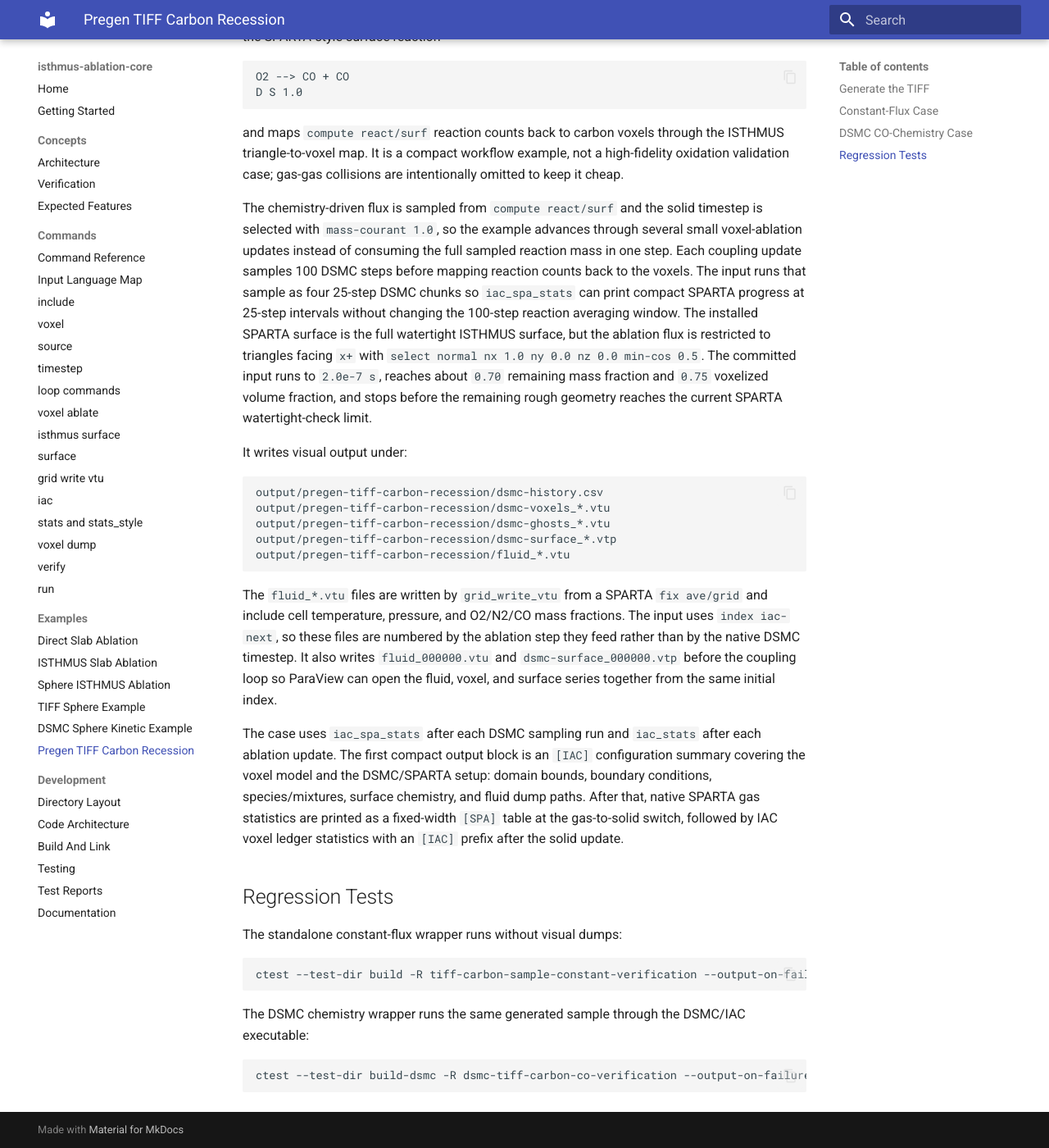
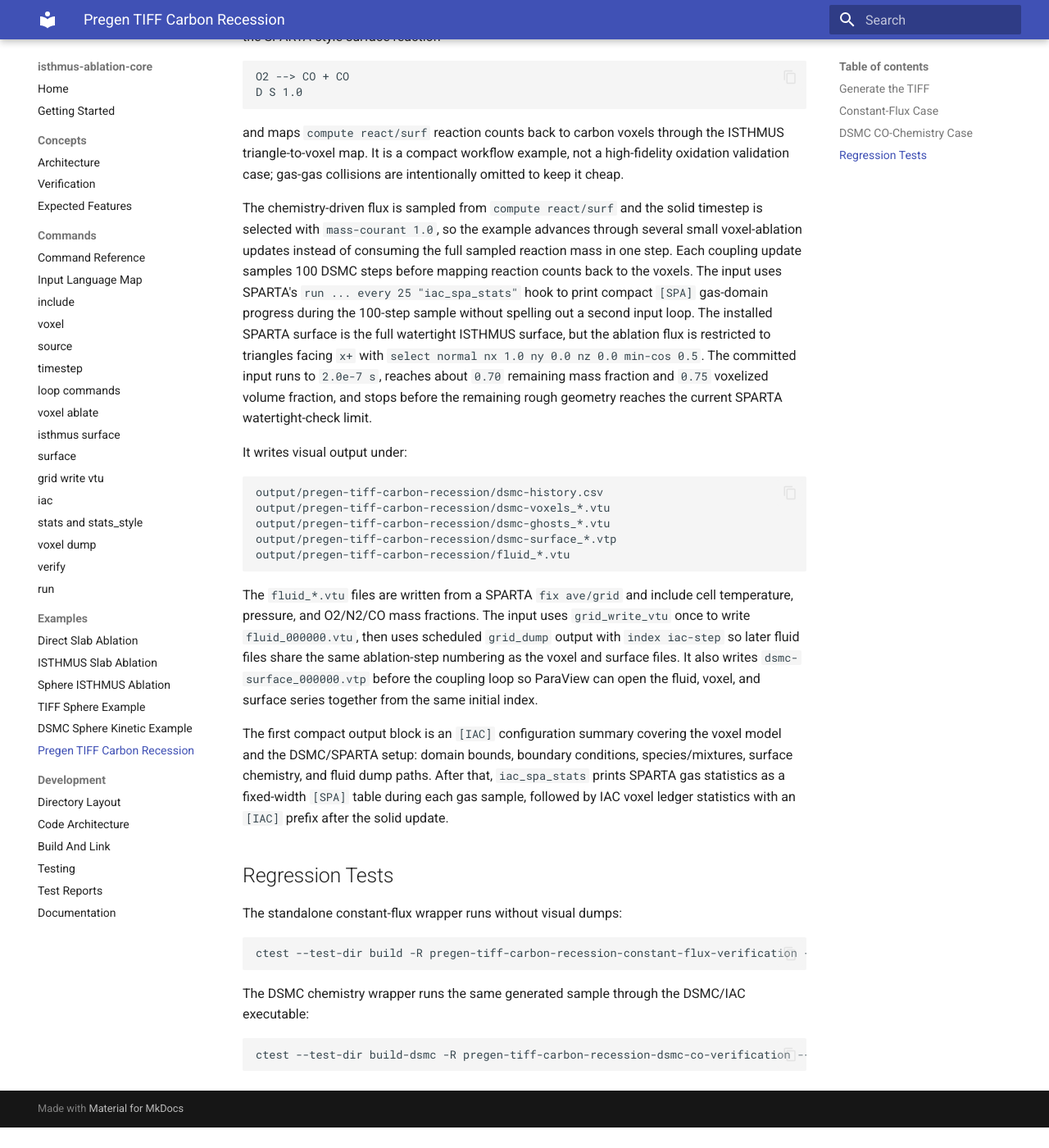
Before and after one commit to ctfl-public/isthmus-ablation-core, an MkDocs documentation site: the page built from docs/examples/pregen-tiff-carbon-recession.md, in a window 1280 px wide and 1400 px high, scrolled down 2044 px. Shown: the whole window at 82% size. Built offline with MkDocs 1.6.1 and Material for MkDocs 9.7.7, drawn with Linux system fonts in a browser that asks for light colours; after the commit the page ends 3419 px from its top, so only the background shows below that.

Commit message:
Add scheduled grid dumps for DSMC fluid output

````diff
--- a/docs/examples/pregen-tiff-carbon-recession.md
+++ b/docs/examples/pregen-tiff-carbon-recession.md
@@ -112,10 +112,10 @@ The chemistry-driven flux is sampled from `compute react/surf` and the solid
 timestep is selected with `mass-courant 1.0`, so the example advances
 through several small voxel-ablation updates instead of consuming the full
 sampled reaction mass in one step. Each coupling update samples 100 DSMC steps
-before mapping reaction counts back to the voxels. The input runs that sample as
-four 25-step DSMC chunks so `iac_spa_stats` can print compact SPARTA progress at
-25-step intervals without changing the 100-step reaction averaging window. The
-installed SPARTA surface is the full watertight ISTHMUS surface, but the
+before mapping reaction counts back to the voxels. The input uses SPARTA's
+`run ... every 25 "iac_spa_stats"` hook to print compact `[SPA]` gas-domain
+progress during the 100-step sample without spelling out a second input loop.
+The installed SPARTA surface is the full watertight ISTHMUS surface, but the
 ablation flux is restricted to triangles facing `x+` with `select normal nx 1.0
 ny 0.0 nz 0.0 min-cos 0.5`.
 The committed input runs to `2.0e-7 s`, reaches about `0.70` remaining mass
@@ -132,33 +132,32 @@ output/pregen-tiff-carbon-recession/dsmc-surface_*.vtp
 output/pregen-tiff-carbon-recession/fluid_*.vtu
 ```
 
-The `fluid_*.vtu` files are written by `grid_write_vtu` from a SPARTA
-`fix ave/grid` and include cell temperature, pressure, and O2/N2/CO mass
-fractions. The input uses `index iac-next`, so these files are numbered by the
-ablation step they feed rather than by the native DSMC timestep. It also writes
-`fluid_000000.vtu` and `dsmc-surface_000000.vtp` before the coupling loop so
-ParaView can open the fluid, voxel, and surface series together from the same
-initial index.
+The `fluid_*.vtu` files are written from a SPARTA `fix ave/grid` and include
+cell temperature, pressure, and O2/N2/CO mass fractions. The input uses
+`grid_write_vtu` once to write `fluid_000000.vtu`, then uses scheduled
+`grid_dump` output with `index iac-step` so later fluid files share the same
+ablation-step numbering as the voxel and surface files. It also writes
+`dsmc-surface_000000.vtp` before the coupling loop so ParaView can open the
+fluid, voxel, and surface series together from the same initial index.
 
-The case uses `iac_spa_stats` after each DSMC sampling run and `iac_stats` after
-each ablation update. The first compact output block is an `[IAC]`
-configuration summary covering the voxel model and the DSMC/SPARTA setup:
-domain bounds, boundary conditions, species/mixtures, surface chemistry, and
-fluid dump paths. After that, native SPARTA gas statistics are printed as a
-fixed-width `[SPA]` table at the gas-to-solid switch, followed by IAC voxel
-ledger statistics with an `[IAC]` prefix after the solid update.
+The first compact output block is an `[IAC]` configuration summary covering the
+voxel model and the DSMC/SPARTA setup: domain bounds, boundary conditions,
+species/mixtures, surface chemistry, and fluid dump paths. After that,
+`iac_spa_stats` prints SPARTA gas statistics as a fixed-width `[SPA]` table
+during each gas sample, followed by IAC voxel ledger statistics with an `[IAC]`
+prefix after the solid update.
 
 ## Regression Tests
 
 The standalone constant-flux wrapper runs without visual dumps:
 
 ```bash
-ctest --test-dir build -R tiff-carbon-sample-constant-verification --output-on-failure
+ctest --test-dir build -R pregen-tiff-carbon-recession-constant-flux-verification --output-on-failure
 ```
 
 The DSMC chemistry wrapper runs the same generated sample through the DSMC/IAC
 executable:
 
 ```bash
-ctest --test-dir build-dsmc -R dsmc-tiff-carbon-co-verification --output-on-failure
+ctest --test-dir build-dsmc -R pregen-tiff-carbon-recession-dsmc-co-verification --output-on-failure
 ```
````
Also changed, not shown: CMakeLists.txt (+7 -7 lines), docs/commands/grid-write-vtu.md (+19 -13 lines), docs/commands/index.md (+1 -1 lines), docs/development/testing.md (+2 -2 lines), 16 other files.
